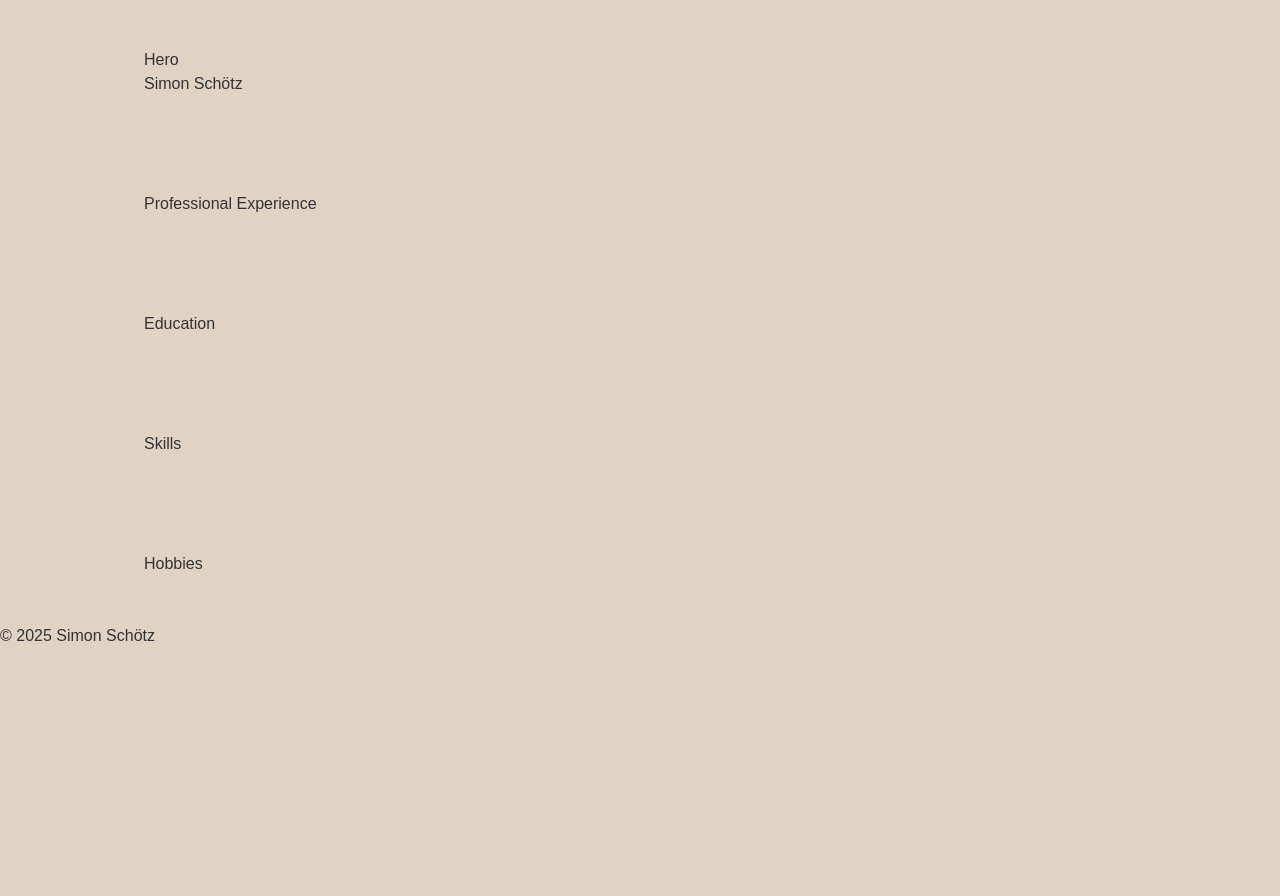
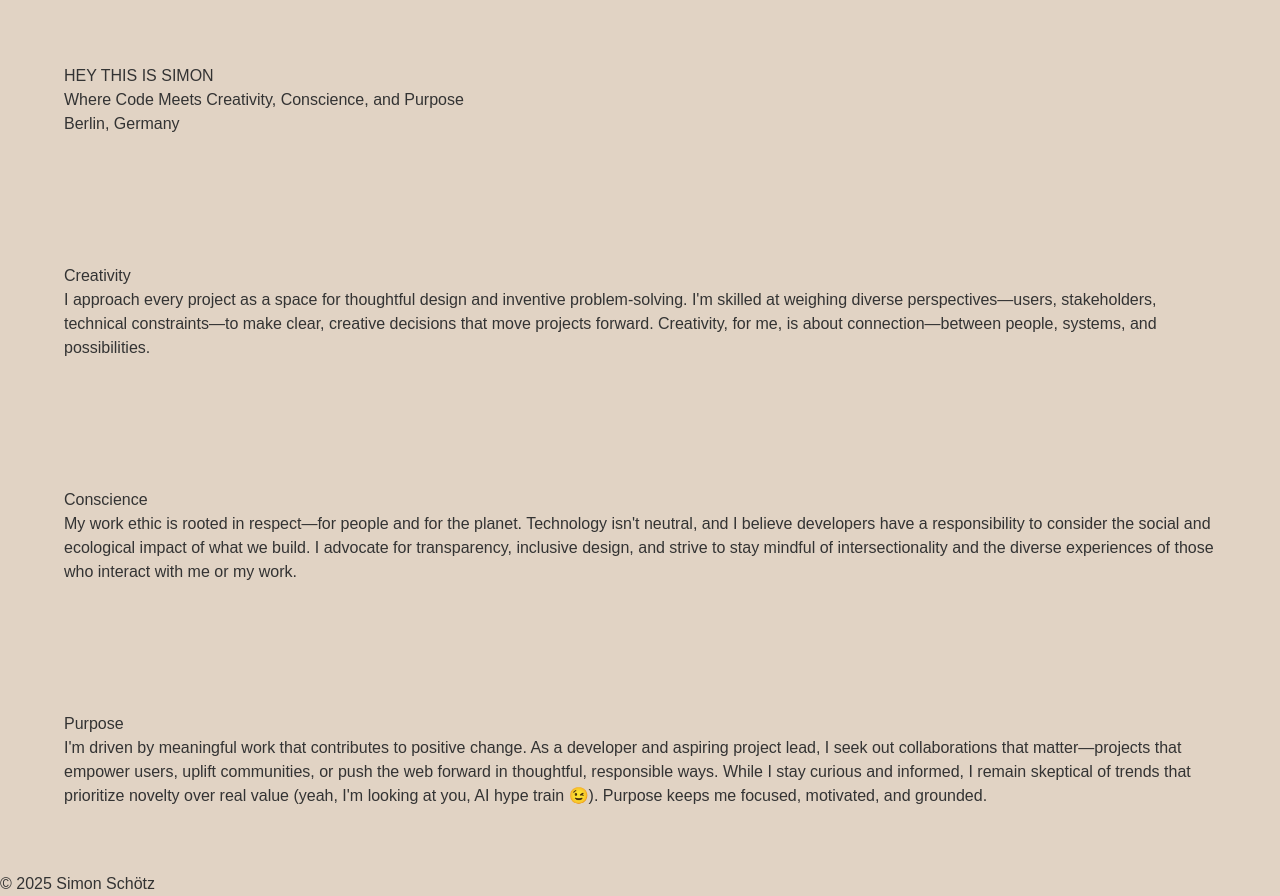
Before and after one commit to SimonSchoetz/simon-schoetz-website-2025, a Next.js app: page / in a window 1280 px wide. Before the commit the page ends 800 px from the top, so only its background shows below. Built offline with nearby package versions, Linux system fonts and the light colour scheme.

Commit message:
add first real section content

```diff
--- a/app/page.tsx
+++ b/app/page.tsx
@@ -5,14 +5,48 @@ const MainPage: NextPage = () => {
   return (
     <div>
       <main>
-        <Section>
-          Hero
-          <h1>Simon Schötz</h1>
+        <Section className='p-16'>
+          <div>
+            <h1>HEY THIS IS SIMON</h1>
+            <p>Where Code Meets Creativity, Conscience, and Purpose</p>
+            <p>Berlin, Germany</p>
+          </div>
         </Section>
-        <Section>Professional Experience</Section>
-        <Section>Education</Section>
-        <Section>Skills</Section>
-        <Section>Hobbies</Section>
+        <Section className='p-16'>
+          <h2>Creativity</h2>
+          <p>
+            I approach every project as a space for thoughtful design and
+            inventive problem-solving. I&apos;m skilled at weighing diverse
+            perspectives—users, stakeholders, technical constraints—to make
+            clear, creative decisions that move projects forward. Creativity,
+            for me, is about connection—between people, systems, and
+            possibilities.
+          </p>
+        </Section>
+        <Section className='p-16'>
+          <h2>Conscience</h2>
+          <p>
+            My work ethic is rooted in respect—for people and for the planet.
+            Technology isn&apos;t neutral, and I believe developers have a
+            responsibility to consider the social and ecological impact of what
+            we build. I advocate for transparency, inclusive design, and strive
+            to stay mindful of intersectionality and the diverse experiences of
+            those who interact with me or my work.
+          </p>
+        </Section>
+        <Section className='p-16'>
+          <h2>Purpose</h2>
+          <p>
+            I&apos;m driven by meaningful work that contributes to positive
+            change. As a developer and aspiring project lead, I seek out
+            collaborations that matter—projects that empower users, uplift
+            communities, or push the web forward in thoughtful, responsible
+            ways. While I stay curious and informed, I remain skeptical of
+            trends that prioritize novelty over real value (yeah, I&apos;m
+            looking at you, AI hype train 😉). Purpose keeps me focused,
+            motivated, and grounded.
+          </p>
+        </Section>
       </main>
       <footer>
         <p>© 2025 Simon Schötz</p>
--- a/components/Section.tsx
+++ b/components/Section.tsx
@@ -3,12 +3,7 @@ import { FCProps, SectionProps } from '@/types';
 
 export const Section: FCProps<PropsWithChildren<SectionProps>> = ({
   children,
-  className,
   ...props
 }) => {
-  return (
-    <section className={`px-36 py-12 ${className}`} {...props}>
-      {children}
-    </section>
-  );
+  return <section {...props}>{children}</section>;
 };
```
